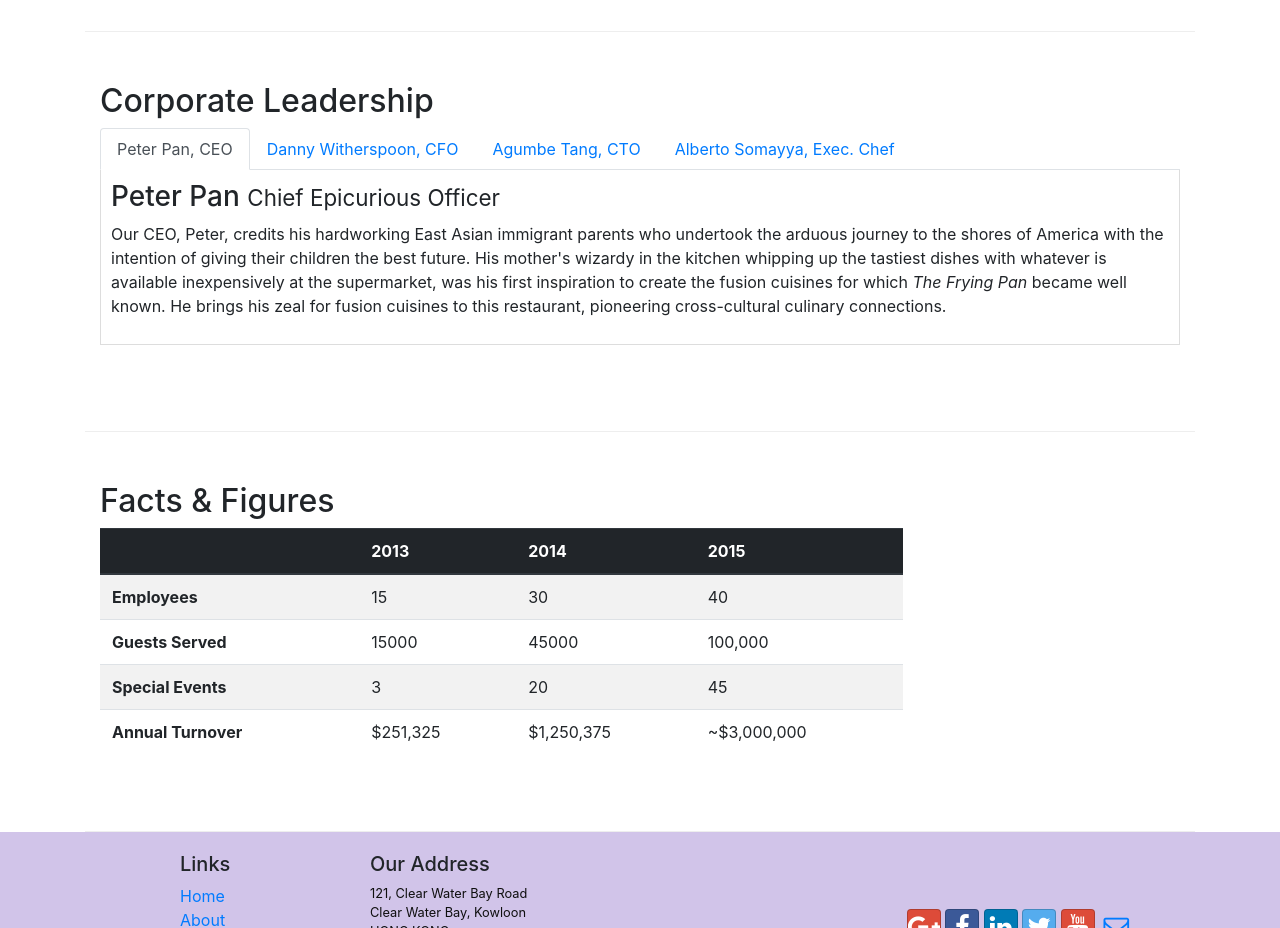
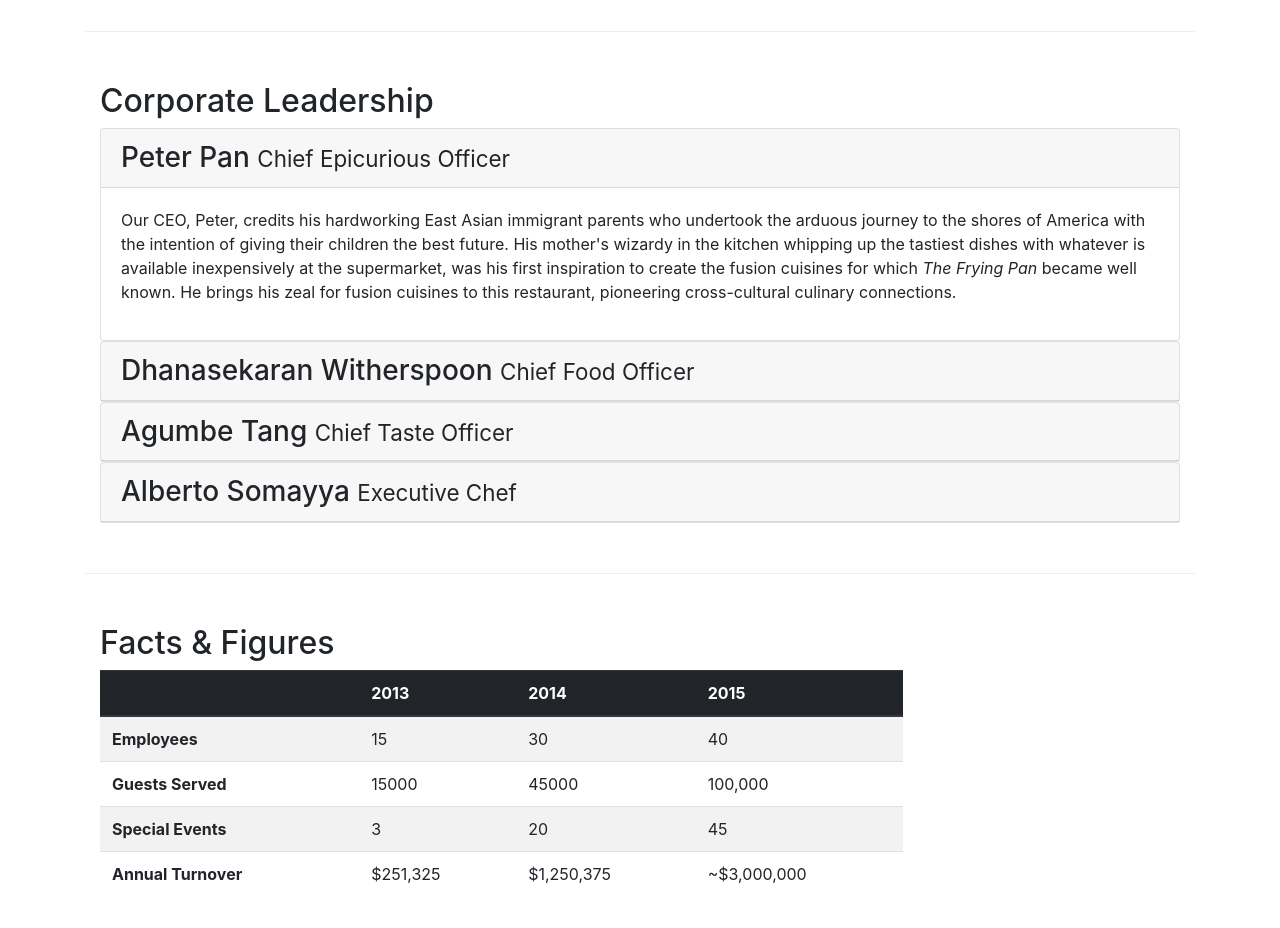
Before and after one commit to Parakh1305/Bootstrap, a website: page aboutus.html in a window 1280 px wide. Shown: the part 940-1868 px from the top of the page. Drawn offline with nearby package versions, Linux system fonts and the light colour scheme.

Commit message:
Accordion

```diff
--- a/aboutus.html
+++ b/aboutus.html
@@ -104,45 +104,67 @@
             <div class="col">
                 <h2>Corporate Leadership</h2>
 
-                <ul class="nav nav-tabs">
-                    <li class="nav-item">
-                        <a class="nav-link active" href="#peter" role="tab"
-                          data-toggle="tab">Peter Pan, CEO</a>
-                    </li>
-                    <li class="nav-item">
-                        <a class="nav-link" href="#danny" role="tab"
-                          data-toggle="tab">Danny Witherspoon, CFO</a>
-                    </li>
-                    <li class="nav-item">
-                        <a class="nav-link" href="#agumbe"role="tab"
-                          data-toggle="tab">Agumbe Tang, CTO</a>
-                    </li>
-                    <li class="nav-item">
-                        <a class="nav-link" href="#alberto" role="tab"
-                          data-toggle="tab">Alberto Somayya, Exec. Chef</a>
-                    </li>
-                </ul>
-
-                <div class="tab-content">
-                    <div role="tabpanel" class="tab-pane fade show active" id="peter">
-                        <h3>Peter Pan <small>Chief Epicurious Officer</small></h3>
-                        <p class="d-none d-sm-block">Our CEO, Peter, credits his hardworking East Asian immigrant parents who undertook the arduous journey to the shores of America with the intention of giving their children the best future. His mother's wizardy in the kitchen whipping up the tastiest dishes with whatever is available inexpensively at the supermarket, was his first inspiration to create the fusion cuisines for which <em>The Frying Pan</em> became well known. He brings his zeal for fusion cuisines to this restaurant, pioneering cross-cultural culinary connections.</p>
+                <div id="accordion">
+                    <div class="card">
+                        <div role="tab" class="card-header" id="peterhead">
+                        <h3 class="mb-0">
+                           <a data-toggle="collapse" data-target="#peter">
+                            Peter Pan <small>Chief Epicurious Officer</small>
+                           </a>
+                        </h3>
+                        </div>
+                        <div class="collapse show" id="peter" data-parent="#accordion">
+                            <div class="card-body">
+                                <p class="d-none d-sm-block">Our CEO, Peter, credits his hardworking East Asian immigrant parents who undertook the arduous journey to the shores of America with the intention of giving their children the best future. His mother's wizardy in the kitchen whipping up the tastiest dishes with whatever is available inexpensively at the supermarket, was his first inspiration to create the fusion cuisines for which <em>The Frying Pan</em> became well known. He brings his zeal for fusion cuisines to this restaurant, pioneering cross-cultural culinary connections.</p>
+                            </div>
+                        </div>
                     </div>
 
-                    <div role="tabpanel" class="tab-pane fade" id="danny">
-                        <h3>Dhanasekaran Witherspoon <small>Chief Food Officer</small></h3>
-                        <p class="d-none d-sm-block">Our CFO, Danny, as he is affectionately referred to by his colleagues, comes from a long established family tradition in farming and produce. His experiences growing up on a farm in the Australian outback gave him great appreciation for varieties of food sources. As he puts it in his own words, <em>Everything that runs, wins, and everything that stays, pays!</em></p>
+                    <div class="card">
+                        <div role="tab" class="card-header" id="dannyhead">
+                        <h3 class="mb-0">
+                           <a class="collapsed" data-toggle="collapse" data-target="#danny">
+                            Dhanasekaran Witherspoon <small>Chief Food Officer</small>
+                           </a>
+                        </h3>
+                        </div>
+                        <div class="collapse" id="danny" data-parent="#accordion">
+                            <div class="card-body">
+                                <p class="d-none d-sm-block">Our CFO, Danny, as he is affectionately referred to by his colleagues, comes from a long established family tradition in farming and produce. His experiences growing up on a farm in the Australian outback gave him great appreciation for varieties of food sources. As he puts it in his own words, <em>Everything that runs, wins, and everything that stays, pays!</em></p>
+                            </div>
+                        </div>
                     </div>
 
-                    <div role="tabpanel" class="tab-pane fade" id="agumbe">
-                        <h3>Agumbe Tang <small>Chief Taste Officer</small></h3>
-                        <p class="d-none d-sm-block">Blessed with the most discerning gustatory sense, Agumbe, our CTO, personally ensures that every dish that we serve meets his exacting tastes. Our chefs dread the tongue lashing that ensues if their dish does not meet his exacting standards. He lives by his motto, <em>You click only if you survive my lick.</em></p>
+                    <div class="card">
+                        <div role="tab" class="card-header" id="agumbehead">
+                        <h3 class="mb-0">
+                           <a class="collapsed" data-toggle="collapse" data-target="#agumbe">
+                            Agumbe Tang <small>Chief Taste Officer</small>
+                           </a>
+                        </h3>
+                        </div>
+                        <div class="collapse" id="agumbe" data-parent="#accordion">
+                            <div class="card-body">
+                                <p class="d-none d-sm-block">Blessed with the most discerning gustatory sense, Agumbe, our CTO, personally ensures that every dish that we serve meets his exacting tastes. Our chefs dread the tongue lashing that ensues if their dish does not meet his exacting standards. He lives by his motto, <em>You click only if you survive my lick.</em></p>
+                            </div>
+                        </div>
                     </div>
 
-                    <div role="tabpanel" class="tab-pane fade" id="alberto">
-                        <h3>Alberto Somayya <small>Executive Chef</small></h3>
-                        <p class="d-none d-sm-block">Award winning three-star Michelin chef with wide International experience having worked closely with whos-who in the culinary world, he specializes in creating mouthwatering Indo-Italian fusion experiences. He says, <em>Put together the cuisines from the two craziest cultures, and you get a winning hit! Amma Mia!</em></p>
+                    <div class="card">
+                        <div role="tab" class="card-header" id="albertohead">
+                        <h3 class="mb-0">
+                           <a class="collapsed" data-toggle="collapse" data-target="#alberto">
+                            Alberto Somayya <small>Executive Chef</small>
+                           </a>
+                        </h3>
+                        </div>
+                        <div class="collapse" id="alberto" data-parent="#accordion">
+                            <div class="card-body">
+                                <p class="d-none d-sm-block">Award winning three-star Michelin chef with wide International experience having worked closely with whos-who in the culinary world, he specializes in creating mouthwatering Indo-Italian fusion experiences. He says, <em>Put together the cuisines from the two craziest cultures, and you get a winning hit! Amma Mia!</em></p>
+                            </div>
+                        </div>
                     </div>
+
                 </div>
             </div>
         </div>
```
